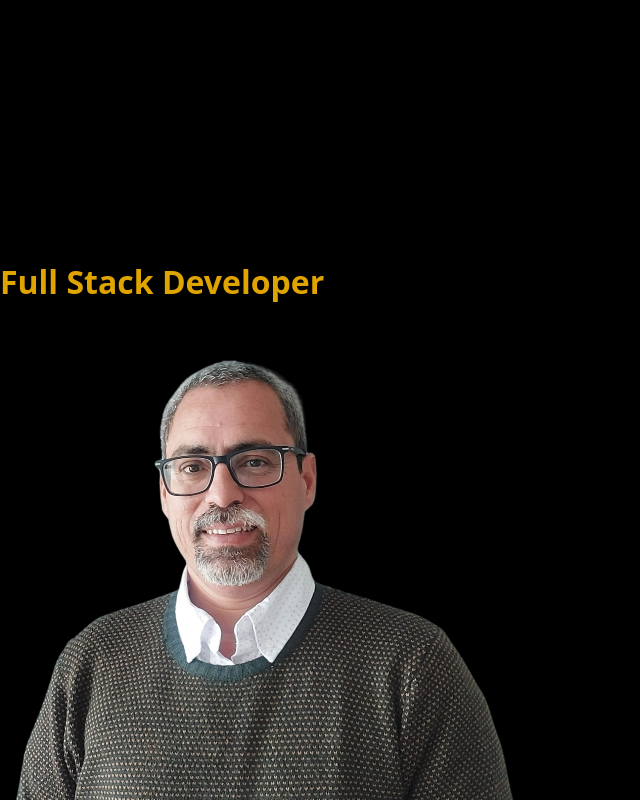
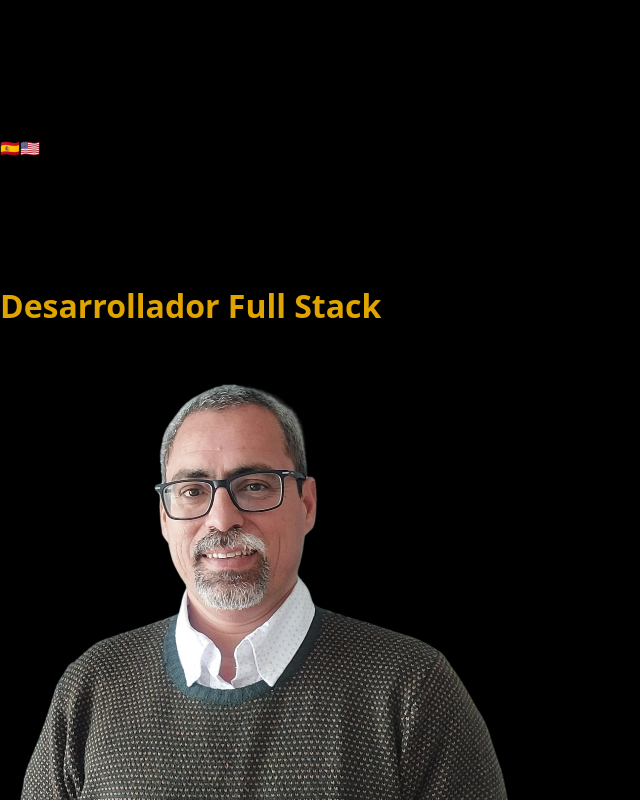
Before and after one commit to hernandw/hernandw.github.io, a React (Vite) app: page / in a window 1280 px wide. Shown: the top 800 px of the page, without its empty margins (0-640 px from the left). Built offline with nearby package versions, Linux system fonts and the light colour scheme.

Commit message:
:tada: portfolio con soporte multillingue

```diff
--- a/index.html
+++ b/index.html
@@ -5,7 +5,7 @@
     <link rel="icon" type="image/svg+xml" href="/images/favicon.png" />
     <meta name="viewport" content="width=device-width, initial-scale=1.0" />
     <link rel="preconnect" href="https://fonts.gstatic.com" />
-    <link rel="stylesheet" href="./css/style.css">
+    <link rel="stylesheet" href="/css/style.css">
     <title>::: Williams Hernandez - Portfolio :::</title>
   </head>
   <body>
--- a/package.json
+++ b/package.json
@@ -34,5 +34,5 @@
     "tailwindcss": "^3.4.13",
     "vite": "^5.4.8"
   },
-  "homepage":"https://williamshernandez.com"
+  "homepage":"https://hernandw.github.io/"
 }
--- /dev/null
+++ b/src/components/LanguageSelector.jsx
@@ -0,0 +1,35 @@
+import { useLanguage } from '../context/LanguageContext';
+
+export const LanguageSelector = () => {
+  const { locale, switchLanguage } = useLanguage();
+
+  return (
+    <div className="flex flex-col sm:flex-row items-center gap-2 bg-gray-800/40 p-1 rounded-lg border border-gray-700/50">
+      <button
+        onClick={() => switchLanguage('es')}
+        className={`p-1.5 rounded-md transition-all text-lg leading-none ${
+          locale === 'es'
+            ? 'bg-blue-600/80 shadow-sm scale-110'
+            : 'opacity-50 hover:opacity-100 hover:scale-105'
+        }`}
+        title="Cambiar a Español"
+        aria-label="Español"
+      >
+        🇪🇸
+      </button>
+
+      <button
+        onClick={() => switchLanguage('en')}
+        className={`p-1.5 rounded-md transition-all text-lg leading-none ${
+          locale === 'en'
+            ? 'bg-blue-600/80 shadow-sm scale-110'
+            : 'opacity-50 hover:opacity-100 hover:scale-105'
+        }`}
+        title="Switch to English"
+        aria-label="English"
+      >
+        🇺🇸
+      </button>
+    </div>
+  );
+};
--- a/src/components/Navbar.jsx
+++ b/src/components/Navbar.jsx
@@ -1,9 +1,8 @@
 import { useState } from 'react';
 import { AiOutlineClose, AiOutlineMenu } from 'react-icons/ai';
 import { FaFileInvoice, FaHome, FaPhoneAlt, FaRssSquare, FaSuitcase, FaUser, FaUserGraduate } from "react-icons/fa";
-/* import menu from "../data/menuOption.json"; */
 import { Link } from 'react-router-dom';
-
+import { LanguageSelector } from './LanguageSelector';
 
 const menuMob = [
     {
@@ -44,64 +43,70 @@ const menuMob = [
 ]
 
 const Navbar = () => {
-    // State to manage the navbar's visibility
     const [nav, setNav] = useState(false);
 
-    // Toggle function to handle the navbar's display
     const handleNav = () => {
         setNav(!nav);
     };
 
-    // Array containing navigation items
-
-
     return (
-        <>{/* Menu Destop */}
-            <div className='bg-[#0f172a] hidden md:block fixed left-0 top-0 w-[85px] h-full'>
+        <>{/* Menu Desktop */}
+            <div className='bg-[#0f172a] hidden md:flex fixed left-0 top-0 w-[85px] h-full flex-col justify-between'>
+                <div>
                     {/* Logo */}
                     <div className='text-center pt-4 text-4xl font-bold text-[#dfa400]'>
                         <h1>WH</h1>
                     </div>
 
                     {/* Desktop Navigation */}
-                <ul className='flex-col pt-4 text-white md:flex text-2xl '>
+                    <ul className='flex-col pt-4 text-white text-2xl'>
                         {menuMob.map(item => (
                             <li
                                 key={item.id}
-                            className='p-6   cursor-pointer duration-300 hover:text-[#dfa400] border-gray-50 border-b-[1px]'
+                                className='p-6 cursor-pointer duration-300 hover:text-[#dfa400] border-gray-50 border-b-[1px] flex justify-center'
                             >
                                 <Link to={item.url}>{item.opcion}</Link>
                             </li>
                         ))}
                     </ul>
+                </div>
 
+                {/* Selector de idioma en Escritorio (abajo) */}
+                <div className='p-3 flex justify-center pb-6'>
+                    <LanguageSelector />
+                </div>
+            </div>
 
-            </div>
             {/* Menu Mobile */}
-            <div className='md:hidden fixed right-5 top-5 z-10  w-[85px] h-[80px]  bg-[#dfa400] text-white rounded-full'>
-                <div onClick={handleNav} className='block md:hidden p-4'>
+            <div className='md:hidden fixed right-5 top-5 z-10 w-[85px] h-[80px] bg-[#dfa400] text-white rounded-full'>
+                <div onClick={handleNav} className='block md:hidden p-4 cursor-pointer'>
                     {nav ? <AiOutlineClose size={50} /> : <AiOutlineMenu size={50} />}
                 </div>
                 {nav && (
-                    <div className={`bg-[#0f172a] fixed left-0 top-0 w-[85px] h-full transition-opacity duration-500 ease-in-out ${nav ? 'opacity-100 ' : 'opacity-0'}`}>
+                    <div className='bg-[#0f172a] fixed left-0 top-0 w-[85px] h-full flex flex-col justify-between transition-opacity duration-500 ease-in-out opacity-100'>
 
+                        <div>
                             {/* Logo */}
                             <div className='text-center pt-4 text-4xl font-bold text-[#dfa400]'>
                                 <h1>WH</h1>
                             </div>
 
-
-                        <ul className='flex-col pt-4 text-white md:flex text-2xl '>
+                            <ul className='flex-col pt-4 text-white text-2xl'>
                                 {menuMob.map(item => (
                                     <li
                                         key={item.id}
-                                    className='p-6   cursor-pointer duration-300 hover:text-[#dfa400] border-gray-50 border-b-[1px]'
+                                        className='p-6 cursor-pointer duration-300 hover:text-[#dfa400] border-gray-50 border-b-[1px] flex justify-center'
                                     >
                                         <Link to={item.url} onClick={handleNav}>{item.opcion}</Link>
                                     </li>
                                 ))}
                             </ul>
+                        </div>
 
+                        {/* Selector de idioma en Móvil (abajo) */}
+                        <div className='p-3 flex justify-center pb-6'>
+                            <LanguageSelector />
+                        </div>
 
                     </div>
                 )}
--- a/src/components/home/Home.jsx
+++ b/src/components/home/Home.jsx
@@ -1,51 +1,55 @@
 import { useEffect, useState } from "react"
+import { useLanguage } from "../../context/LanguageContext"; // <--- Importamos el hook
 import './Home.css'
 
+const Home = () => {
+  const { t, locale } = useLanguage(); // <--- Obtenemos la función t y el idioma actual
 
-const Home = () => {
-  const texts = ["Frontend Developer", "Backend Developer", "Full Stack Developer", "Teacher IT"];
+  // Obtenemos los roles traducidos desde el JSON según el idioma activo
+  const texts = t('home.roles');
+
   const [index, setIndex] = useState(0);
+
+  // Reiniciamos el índice si cambia el idioma para evitar desajustes
+  useEffect(() => {
+    setIndex(0);
+  }, [locale]);
+
   useEffect(() => {
     const interval = setInterval(() => {
-      setIndex((prevIndex) => (prevIndex + 1) % texts.length);  // Cicla entre los textos
-    }, 2000); // Cambia cada 2 segundos
+      setIndex((prevIndex) => (prevIndex + 1) % texts.length);
+    }, 2000);
 
-    return () => clearInterval(interval);  // Limpiar el intervalo cuando el componente se desmonte
-  }, [texts.length]);// Cambia cada 2 segundos
-
+    return () => clearInterval(interval);
+  }, [texts.length]);
 
   return (
-    <div className="flex flex-col md:flex-row md:px-12 md:gap-12 pt-4 md:py-2 items-center md:pl-28 md:pr-10  justify-center">
-      <div className="md:w-1/2  md:h-[94vh]">
+    <div className="flex flex-col md:flex-row md:px-12 md:gap-12 pt-4 md:py-2 items-center md:pl-28 md:pr-10 justify-center">
+      <div className="md:w-1/2 md:h-[94vh]">
         <div className="space-y-12 md:space-y-24 font-bold">
           <div className="hidden md:block">
             <a href="mailto:hernandw@gmail.com" className="hover:text-[#dfa400]">hernandw@gmail.com</a>
           </div>
           <div className="flex flex-col md:p-30">
-            <p className="md:text-2xl">Hello, My name is</p>
-            <h1 className=" text-3xl md:text-4xl py-4">Williams Hernández</h1>
+            <p className="md:text-2xl">{t('home.greeting')}</p>
+            <h1 className="text-3xl md:text-4xl py-4">Williams Hernández</h1>
             <div className="text-container">
               <p key={index} className="animated-text">{texts[index]}</p>
             </div>
-            <p className="text-xl font-thin">I focused on crafting clean & user‑friendly experiences. I am
-              passionate about building excellent software that improves the lives
-              of those around me.</p>
-            <button className="bg-[#dfa400] text-white p-2 rounded-lg w-[100px] mt-8 hover:bg-white hover:text-[#dfa400]"><a href="/contact">Get in touch</a></button>
+            <p className="text-xl font-thin">{t('home.description')}</p>
+            <button className="bg-[#dfa400] text-white p-2 rounded-lg w-[120px] mt-8 hover:bg-white hover:text-[#dfa400]">
+              <a href="/contact">{t('home.getInTouch')}</a>
+            </button>
           </div>
         </div>
       </div>
       <div className="md:w-1/2">
-
-      <div className="flex justify-center items-center md:h-full">
-        <img className="w-[200px] md:w-[95%]" src="./images/profile.png" alt="Williams Hernández" />
+        <div className="flex justify-center items-center md:h-full">
+          <img className="w-[200px] md:w-[95%]" src="./images/profile.png" alt="Williams Hernández" />
+        </div>
       </div>
-      </div>
-
-
-
-
     </div>
   )
 }
 
-export default Home
+export default Home;
--- /dev/null
+++ b/src/context/LanguageContext.jsx
@@ -0,0 +1,47 @@
+/* eslint-disable react-refresh/only-export-components */
+/* eslint-disable react/prop-types */
+import { createContext, useContext, useState, useEffect } from 'react';
+import esTranslations from '../locales/es.json';
+import enTranslations from '../locales/en.json';
+
+const translations = {
+  es: esTranslations,
+  en: enTranslations,
+};
+
+const LanguageContext = createContext();
+
+export const LanguageProvider = ({ children }) => {
+  const [locale, setLocale] = useState(() => {
+    return localStorage.getItem('portfolio_lang') || 'es';
+  });
+
+  useEffect(() => {
+    localStorage.setItem('portfolio_lang', locale);
+  }, [locale]);
+
+  const switchLanguage = (lang) => {
+    if (translations[lang]) {
+      setLocale(lang);
+    }
+  };
+
+  const t = (key) => {
+    const keys = key.split('.');
+    let value = translations[locale];
+
+    for (const k of keys) {
+      value = value?.[k];
+    }
+
+    return value || key;
+  };
+
+  return (
+    <LanguageContext.Provider value={{ locale, switchLanguage, t }}>
+      {children}
+    </LanguageContext.Provider>
+  );
+};
+
+export const useLanguage = () => useContext(LanguageContext);
--- /dev/null
+++ b/src/locales/en.json
@@ -0,0 +1,26 @@
+{
+  "nav": {
+    "about": "About Me",
+    "projects": "Projects",
+    "skills": "Skills",
+    "contact": "Contact"
+  },
+  "hero": {
+    "greeting": "Hi, I'm",
+    "role": "Full Stack Web Developer",
+    "description": "I transform ideas into modern, functional, and engaging web applications.",
+    "ctaProjects": "View Projects",
+    "ctaContact": "Contact Me"
+  },
+  "home": {
+    "greeting": "Hello, My name is",
+    "description": "I focused on crafting clean & user‑friendly experiences. I am passionate about building excellent software that improves the lives of those around me.",
+    "getInTouch": "Get in touch",
+    "roles": [
+      "Frontend Developer",
+      "Backend Developer",
+      "Full Stack Developer",
+      "Teacher IT"
+    ]
+  }
+}
--- /dev/null
+++ b/src/locales/es.json
@@ -0,0 +1,26 @@
+{
+  "nav": {
+    "about": "Sobre mí",
+    "projects": "Proyectos",
+    "skills": "Habilidades",
+    "contact": "Contacto"
+  },
+  "hero": {
+    "greeting": "Hola, soy",
+    "role": "Desarrollador Web Full Stack",
+    "description": "Transformo ideas en aplicaciones web modernas, funcionales y atractivas.",
+    "ctaProjects": "Ver Proyectos",
+    "ctaContact": "Contáctame"
+  },
+  "home": {
+    "greeting": "Hola, mi nombre es",
+    "description": "Me enfoco en crear experiencias limpias y fáciles de usar. Me apasiona construir software excelente que mejore la vida de quienes me rodean.",
+    "getInTouch": "Contáctame",
+    "roles": [
+      "Desarrollador Frontend",
+      "Desarrollador Backend",
+      "Desarrollador Full Stack",
+      "Profesor IT"
+    ]
+  }
+}
--- a/src/main.jsx
+++ b/src/main.jsx
@@ -1,4 +1,4 @@
-import { StrictMode } from 'react'
+/* import { StrictMode } from 'react'
 import { createRoot } from 'react-dom/client'
 import App from './App.jsx'
 import './index.css'
@@ -10,4 +10,21 @@ createRoot(document.getElementById('root')).render(
     <App />
     </MemoryRouter>
   </StrictMode>,
+) */
+
+  import { StrictMode } from 'react'
+import { createRoot } from 'react-dom/client'
+import App from './App.jsx'
+import './index.css'
+import { MemoryRouter } from 'react-router-dom'
+import { LanguageProvider } from './context/LanguageContext.jsx'
+
+createRoot(document.getElementById('root')).render(
+  <StrictMode>
+    <MemoryRouter>
+      <LanguageProvider>
+        <App />
+      </LanguageProvider>
+    </MemoryRouter>
+  </StrictMode>,
 )
```
Also changed, not shown: 1 other file (tests, documents, lock files or other folders). Lines whose indentation alone changed are shown as unchanged.
